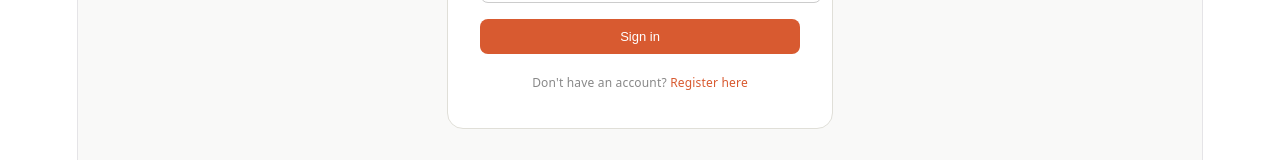
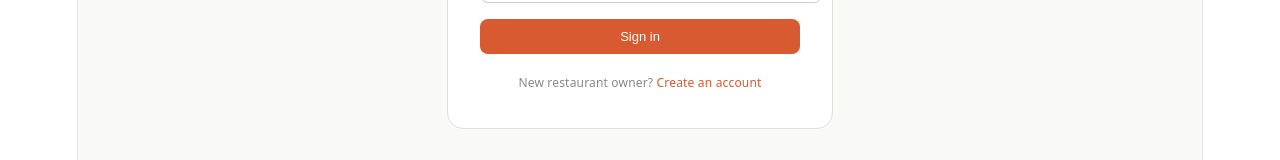
Before and after one commit to jcaspersen31/findurdinner-owners, a React (Vite) app: page /login in a window 1280 px wide. Shown: the part 460-620 px from the top of the page. Built offline with nearby package versions, Linux system fonts and the light colour scheme.

Commit message:
fix: update register link text to force redeploy

```diff
--- a/src/pages/Login.jsx
+++ b/src/pages/Login.jsx
@@ -66,9 +66,9 @@ export default function Login() {
         </form>
 
         <div style={{ textAlign: 'center', marginTop: '16px', fontSize: '12px', color: '#888' }}>
-          Don't have an account?{' '}
-          <Link to="/register" style={{ color: '#D85A30', textDecoration: 'none' }}>Register here</Link>
-        </div>
+  New restaurant owner?{' '}
+  <Link to="/register" style={{ color: '#D85A30', textDecoration: 'none' }}>Create an account</Link>
+</div>
       </div>
     </div>
   )
```
